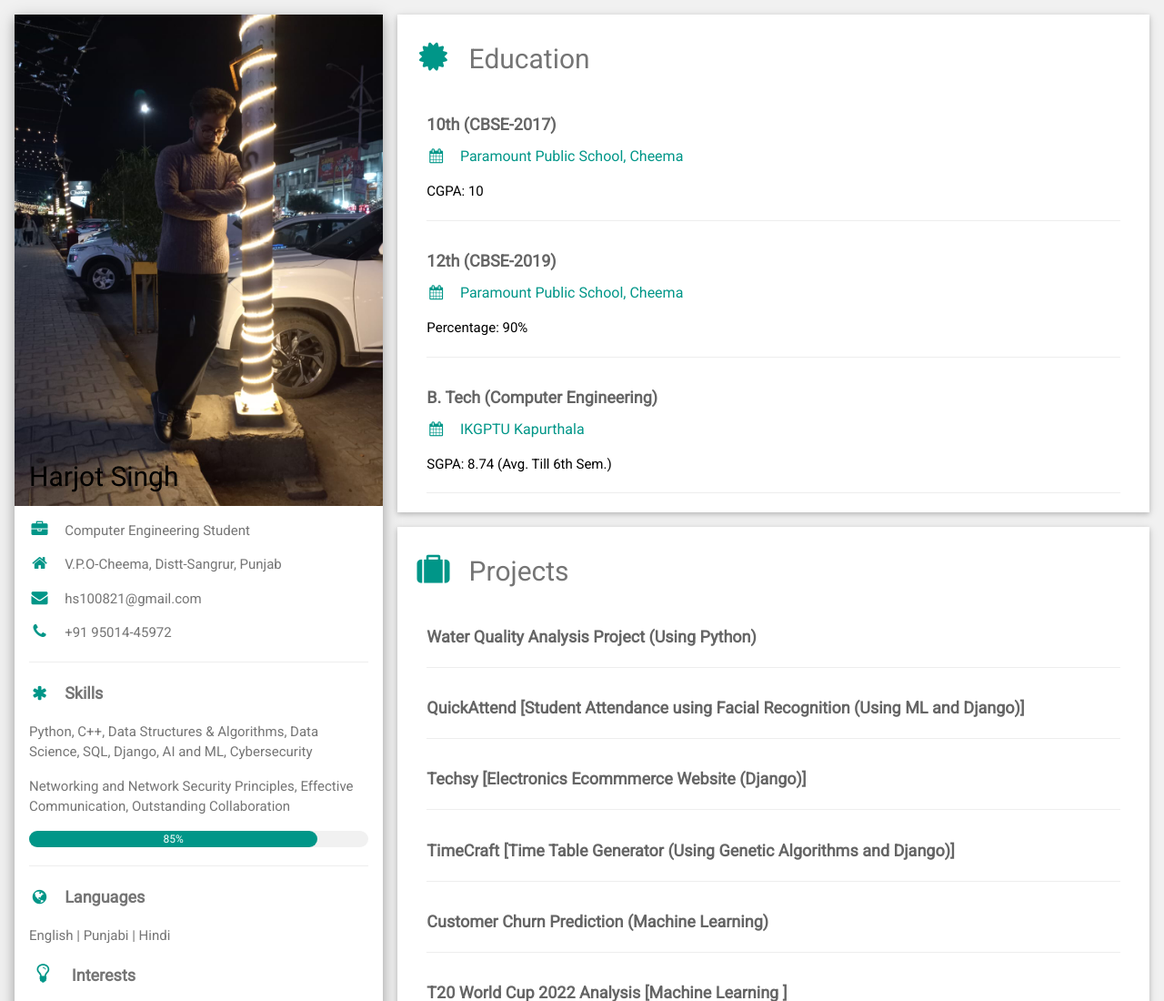
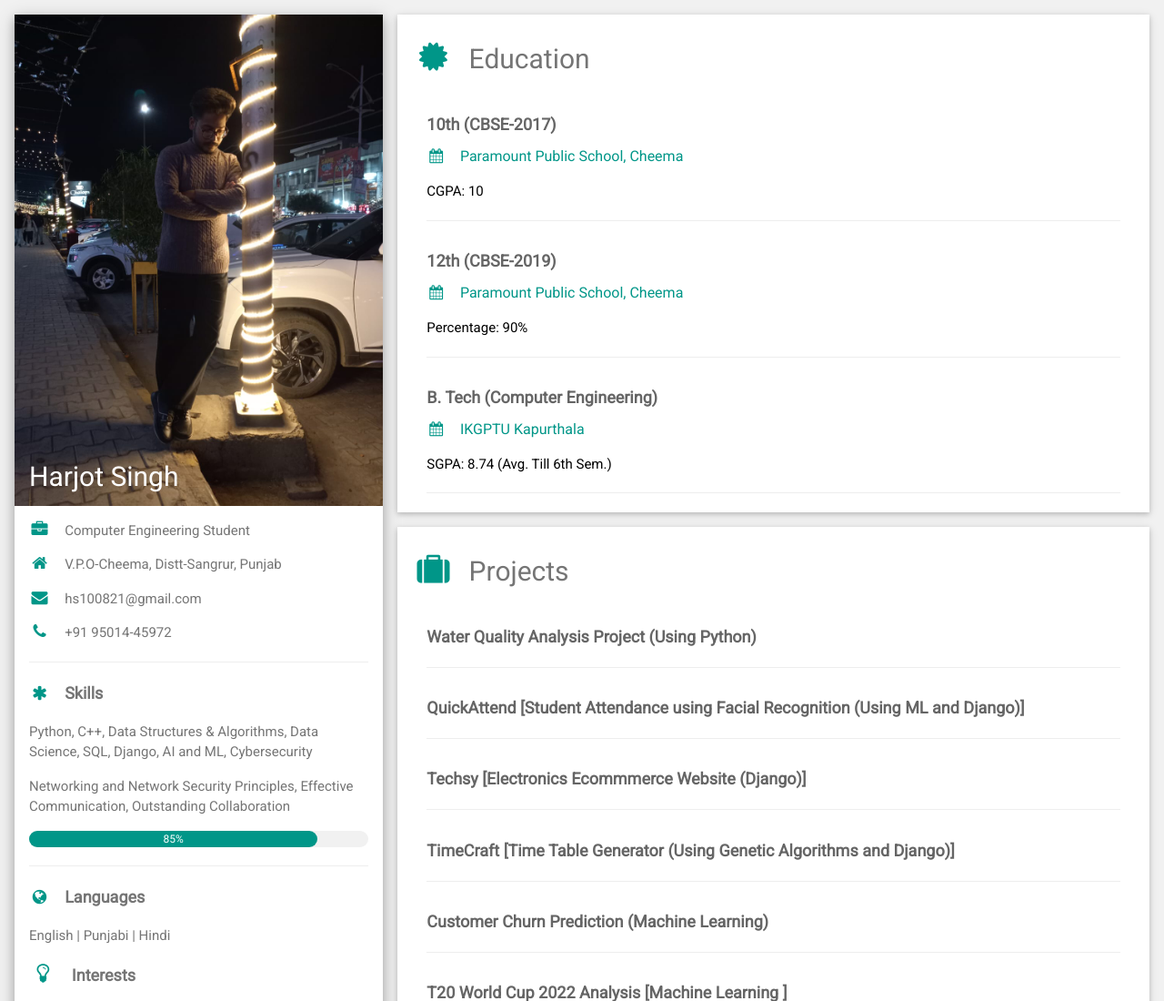
Before and after one commit to Harjot4026/Resume-CV, a plain HTML site: page index.html in a window 1280 px wide. Shown: the top 1100 px of the page at 91% size. Drawn offline with nearby package versions, Linux system fonts and the light colour scheme.

Commit message:
Update index.html

```diff
--- a/index.html
+++ b/index.html
@@ -25,7 +25,7 @@
       <div class="w3-white w3-text-grey w3-card-4">
         <div class="w3-display-container">
           <img src="Harjotprof.jpeg" style="width:100%" alt="Avatar">
-          <div class="w3-display-bottomleft w3-container w3-text-black" style="color: white;">
+          <div class="w3-display-bottomleft w3-container w3-text-white" >
             <h2>Harjot Singh</h2>
           </div>
         </div>
```
